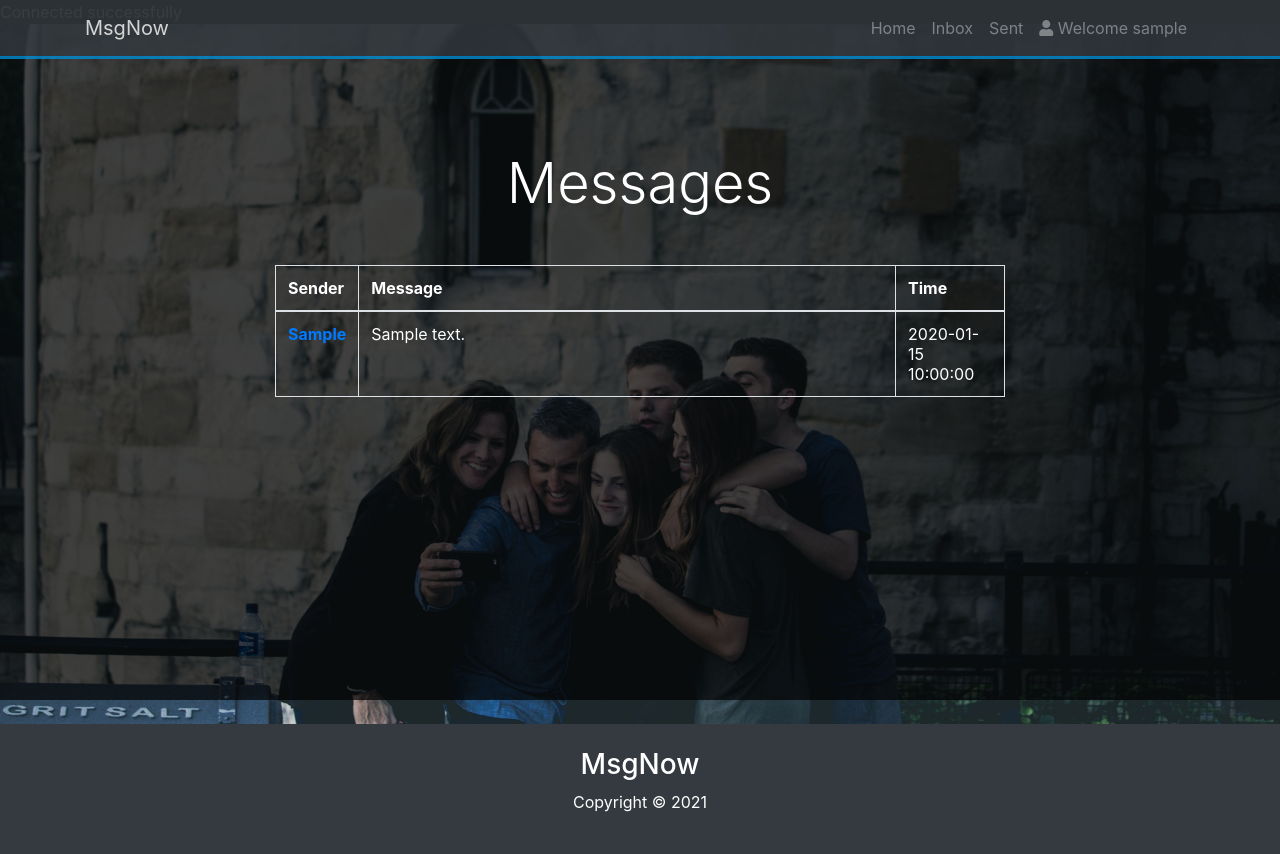
After one commit to aleksandarTcode/short_messages, a PHP site: page /message.php?id=1 in a window 1280 px wide. The commit adds this page. Run offline with PHP 8.4, Linux system fonts and the light colour scheme; the visitor is signed in with stand-in values (Sample User, id 1); tables that the repository leaves empty or names only in its code hold one stand-in row (values such as "Sample post"); some libraries are stand-ins or nearby versions.

Commit message:
inbox,sent and message thread functionality completed

```diff
--- a/includes/home_footer.php
+++ b/includes/home_footer.php
@@ -27,6 +27,8 @@
 <script src="https://stackpath.bootstrapcdn.com/bootstrap/4.1.1/js/bootstrap.min.js" integrity="sha384-smHYKdLADwkXOn1EmN1qk/HfnUcbVRZyYmZ4qpPea6sjB/pTJ0euyQp0Mk8ck+5T"
         crossorigin="anonymous"></script>
 
+<script src="https://cdn.ckeditor.com/4.16.0/standard/ckeditor.js"></script>
+
 <script>
     // Get the current year for the copyright
     $('#year').text(new Date().getFullYear());
@@ -49,7 +51,12 @@
             });
         }
     });
+
+    // CKEditor
+    CKEDITOR.replace( 'message_text' );
 </script>
+
+
 </body>
 
 </html>
--- a/includes/home_header.php
+++ b/includes/home_header.php
@@ -32,6 +32,9 @@
                 <li class="nav-item">
                     <a href="sent.php" class="nav-link">Sent</a>
                 </li>
+                <li class="nav-item">
+                    <p class="nav-link mb-0"><i class="fas fa-user"></i> Welcome <?php echo $_SESSION['username']; ?></p>
+                </li>
             </ul>
         </div>
     </div>
--- a/includes/user.php
+++ b/includes/user.php
@@ -5,6 +5,7 @@
     public $database;
     public $username;
     public $friend = "";
+    public $msg_text = "";
 
     public function __construct($data_base)
     {
@@ -19,74 +20,25 @@
         $this->friend=$friend;
     }
 
-    public function inbox_for_current_user(){
+    public function set_msg_text($msg_text){
+        $this->msg_text=$msg_text;
+    }
 
-        $stmt = $this->database->conn->prepare("SELECT sender,msg_text,time FROM msg WHERE recipient = ? ORDER BY time DESC");
-        $stmt->execute(array($this->username)); // this is recipient, execute parameter must be an array
+
+    public function messages_for_current_user($query1,$query1_variable){
+
+        $stmt = $this->database->conn->prepare($query1);
+        $stmt->execute(array($query1_variable)); // this is recipient or sender, execute parameter must be an array
 
         $result = $stmt->setFetchMode(PDO::FETCH_OBJ);
 
-       $table = "<table class='table table-bordered mt-5'>
-                <thead>
-                <tr>
-                    <th>Sender</th>
-                    <th>Message</th>
-                    <th>Time</th>
-                </tr>
-                </thead>";
+        $row = $stmt->fetchAll();
 
-        while($row = $stmt->fetchAll()){
-            foreach ($row as $object){
+        return $row;
 
-                $table.="<tbody>
-                 <tr>
-                    <td class='text-center'><strong><a href='thread.php?friend={$object->sender}'>{$object->sender}</a></strong></td>
-                    <td>{$object->msg_text}</td>
-                    <td>{$object->time}</td>
-                 </tr>
-                 </tbody>";
-            }
-        }
-        $table.=" </table>";
-
-        echo $table;
 
     }
 
-
-    public function sent_for_current_user(){
-
-        $stmt = $this->database->conn->prepare("SELECT recipient,msg_text,time FROM msg WHERE sender = ? ORDER BY time DESC");
-        $stmt->execute(array($this->username)); // this is sender, execute parameter must be an array
-
-        $result = $stmt->setFetchMode(PDO::FETCH_OBJ);
-
-        $table = "<table class='table table-bordered mt-5'>
-                <thead>
-                <tr>
-                    <th>Recipient</th>
-                    <th>Message</th>
-                    <th>Time</th>
-                </tr>
-                </thead>";
-
-        while($row = $stmt->fetchAll()){
-            foreach ($row as $object){
-
-                $table.="<tbody>
-                 <tr>
-                    <td class='text-center'><strong><a href='thread.php?friend={$object->recipient}'>{$object->recipient}</a></strong></td>
-                    <td>{$object->msg_text}</td>
-                    <td>{$object->time}</td>
-                 </tr>
-                 </tbody>";
-            }
-        }
-        $table.=" </table>";
-
-        echo $table;
-
-    }
 
     public function message_thread_for_user(){
 
@@ -130,6 +82,58 @@
 
     }
 
+    public function get_friends_for_user(){
+
+        $stmt = $this->database->conn->prepare("SELECT user2 as friend FROM friends WHERE user1= ? UNION SELECT user1 as friend FROM friends WHERE user2= ?");
+        $stmt->execute(array($this->username,$this->username));
+
+        $result = $stmt->setFetchMode(PDO::FETCH_OBJ);
+
+        $options = '';
+        while($row = $stmt->fetchAll()){
+            foreach ($row as $object){
+                $options .= "<option value='{$object->friend}'>{$object->friend}</option>";
+            }
+        }
+
+        echo $options;
+    }
+
+
+    public function add_new_message(){
+
+        try {
+
+        $stmt = $this->database->conn->prepare("INSERT into msg (sender, recipient, msg_text) VALUES (:sender,:recipient,:msg_text)");
+        $stmt->bindParam(':sender',$this->username);
+        $stmt->bindParam(':recipient',$this->friend);
+        $stmt->bindParam(':msg_text',$this->msg_text);
+
+        $stmt->execute();
+
+            echo "New message sent successfully";
+        } catch(PDOException $e) {
+            echo "Error: " . $e->getMessage();
+        }
+
+    }
+
+
+    public function update_message_as_read($query_variable){
+
+        $stmt = $this->database->conn->prepare("UPDATE msg SET read_msg = '1' WHERE id = ?");
+
+        $stmt->execute(array($query_variable));
+    }
+
+    public function update_all_messages_as_read($query_variable){
+
+        $stmt = $this->database->conn->prepare("UPDATE msg SET read_msg = '1' WHERE sender = ?");
+
+        $stmt->execute(array($query_variable));
+    }
+
+
 
 
 
--- /dev/null
+++ b/message.php
@@ -0,0 +1,54 @@
+<?php include ("includes/home_header.php");?>
+
+
+
+<?php
+
+
+//print_r($_SESSION);
+
+$user = new User($database); //$database is instance of Database class
+$user->set_username($_SESSION['username']);
+
+$message_id = $_GET['id'];
+
+
+$result_array = $user->messages_for_current_user('SELECT id,sender,msg_text,time,read_msg FROM msg WHERE id = ? ORDER BY time DESC',$message_id);
+
+$user->update_message_as_read($message_id);
+?>
+
+
+<table class='table table-bordered mt-5'>
+    <thead>
+    <tr>
+        <th style="width: 10%">Sender</th>
+        <th style="width: 75%">Message</th>
+        <th style="width: 15%">Time</th>
+
+    </tr>
+    </thead>
+
+    <?php
+
+    foreach ($result_array as $msg){
+
+        ?>
+        <tbody>
+        <tr>
+            <td class='text-center'><strong><a href='thread.php?friend=<?php echo $msg->sender; ?>'><?php echo $msg->sender; ?></a></strong></td>
+            <td><?php echo $msg->msg_text; ?></td>
+            <td><?php echo $msg->time; ?></td>
+
+        </tr>
+        </tbody>
+
+        <?php
+    }
+    ?>
+
+</table>
+
+
+
+<?php include("includes/home_footer.php"); ?>
```
Also changed, not shown: home.php (+20 -1 lines), inbox.php (+34 -2 lines), sending_msg.php (added, +28 -0 lines), sent.php (+30 -2 lines), thread.php (+2 -5 lines).
